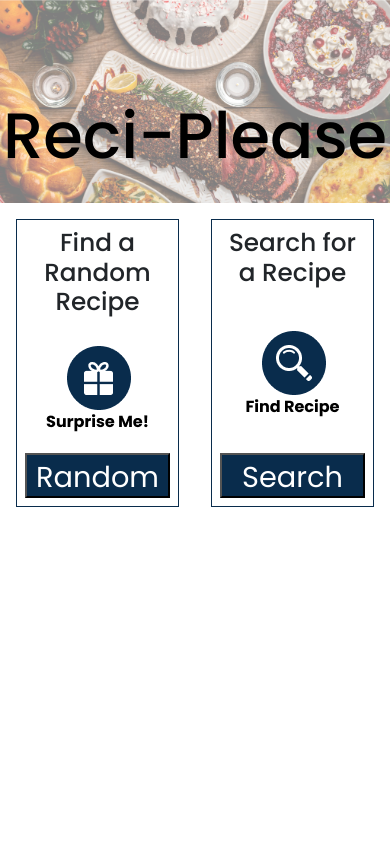
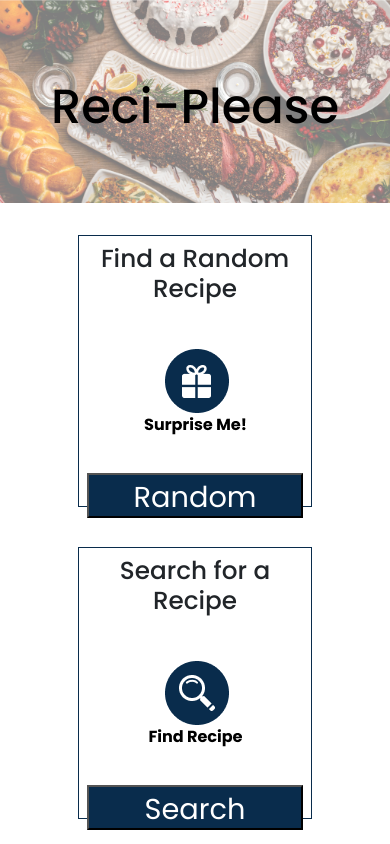
Before and after one commit to davidvdev/hackathon-snackathon, a React (Create React App) app: page / in a window 390 px wide. Built offline with nearby package versions, Linux system fonts and the light colour scheme.

Commit message:
styling started for mobile

```diff
--- a/src/CSS/landing.css
+++ b/src/CSS/landing.css
@@ -4,7 +4,8 @@
 
 .buttons{
     display: flex;
-    justify-content: center;
+    flex-direction: column;
+    align-items: center;
 }
 
 .button{
@@ -12,10 +13,11 @@
     flex-direction: column;
     justify-content: space-between;
     border: 1px solid #092C4C;
-    width: 50%;
-    height: 18em;
+    width: 60%;
+    height: 17em;
     padding: .5em;
-    margin: 1em;
+    margin: .5em;
+    margin-top: 2em;
 }
 .icon{
     object-fit: none;
@@ -23,7 +25,6 @@
 }
 .foodimage{
     width: 100%;
-
 }
 .click{
     background-color: #092C4C;
@@ -39,7 +40,7 @@
     width: 100%;
     height: 60%;
     margin: 0%;
-    padding-top: 25%;
-    font-size: 4em;
+    padding-top: 20%;
+    font-size: 3em;
     color: black;
 }
```
